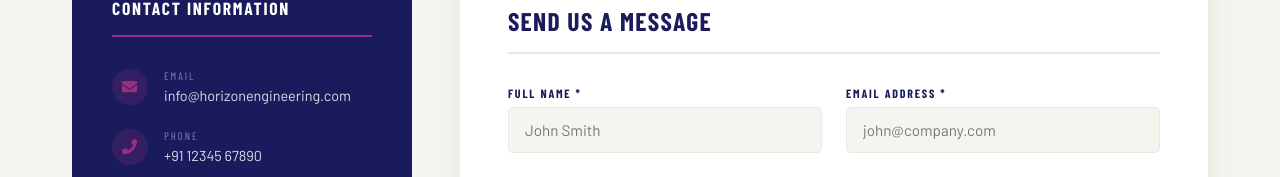
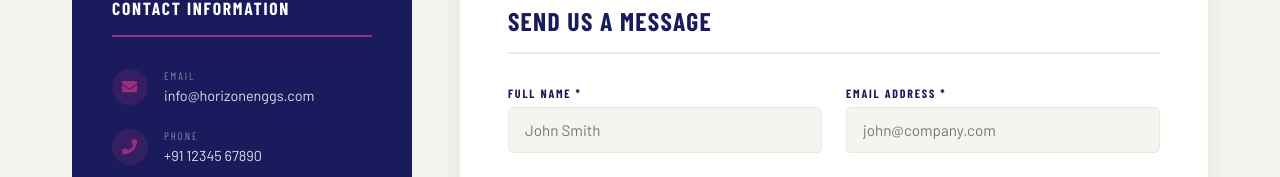
Before and after one commit to horizonengg/horizon-engineering-services, a React (Create React App) app: page /contact in a window 1280 px wide. Shown: the part 459-636 px from the top of the page. Built offline with nearby package versions, Linux system fonts and the light colour scheme; the HTML template or start-up script is replaced by a standard one; a web font is replaced by a local one.

Commit message:
added html for google console

```diff
--- a/src/pages/Contact.js
+++ b/src/pages/Contact.js
@@ -3,7 +3,7 @@ import { FaEnvelope, FaPhone, FaMapMarkerAlt, FaCheckCircle } from 'react-icons/
 import './Contact.css';
 
 /* ─── Replace YOUR_WEB3FORMS_ACCESS_KEY with your actual key from web3forms.com ─── */
-const WEB3FORMS_KEY = 'be8eda4c-5f6d-4326-b0d6-6ddacb6efc58';
+const WEB3FORMS_KEY = '16431043-c39e-4214-9467-5e9c20d4bc5a';
 
 const SERVICES_LIST = [
   'IT Services',
@@ -79,7 +79,7 @@ export default function Contact() {
               <div>
                 <div className="contact-info__label">Email</div>
                 <a href="mailto:info@horizonengineering.com" className="contact-info__value">
-                  info@horizonengineering.com
+                  info@horizonenggs.com
                 </a>
               </div>
             </div>
```
